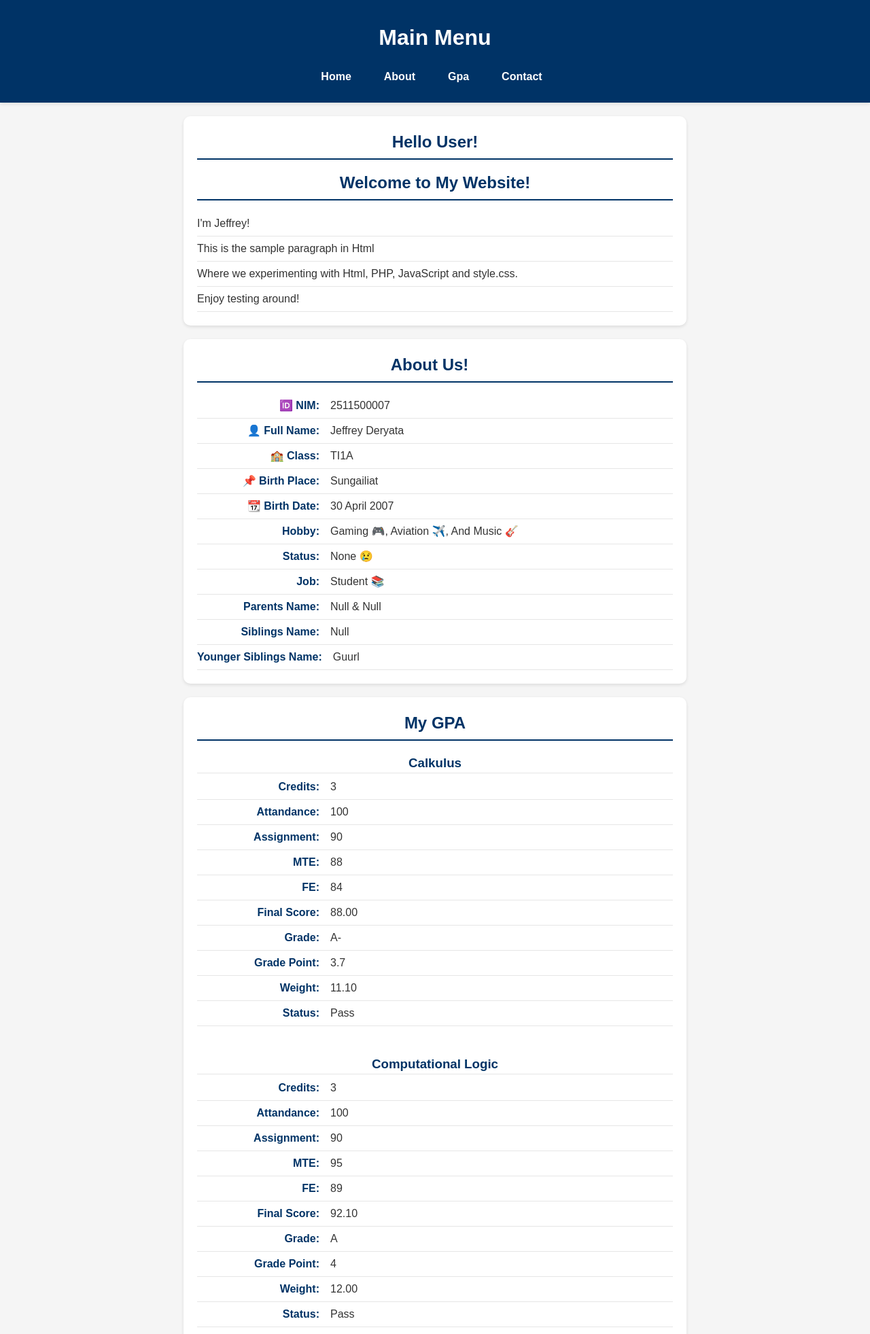
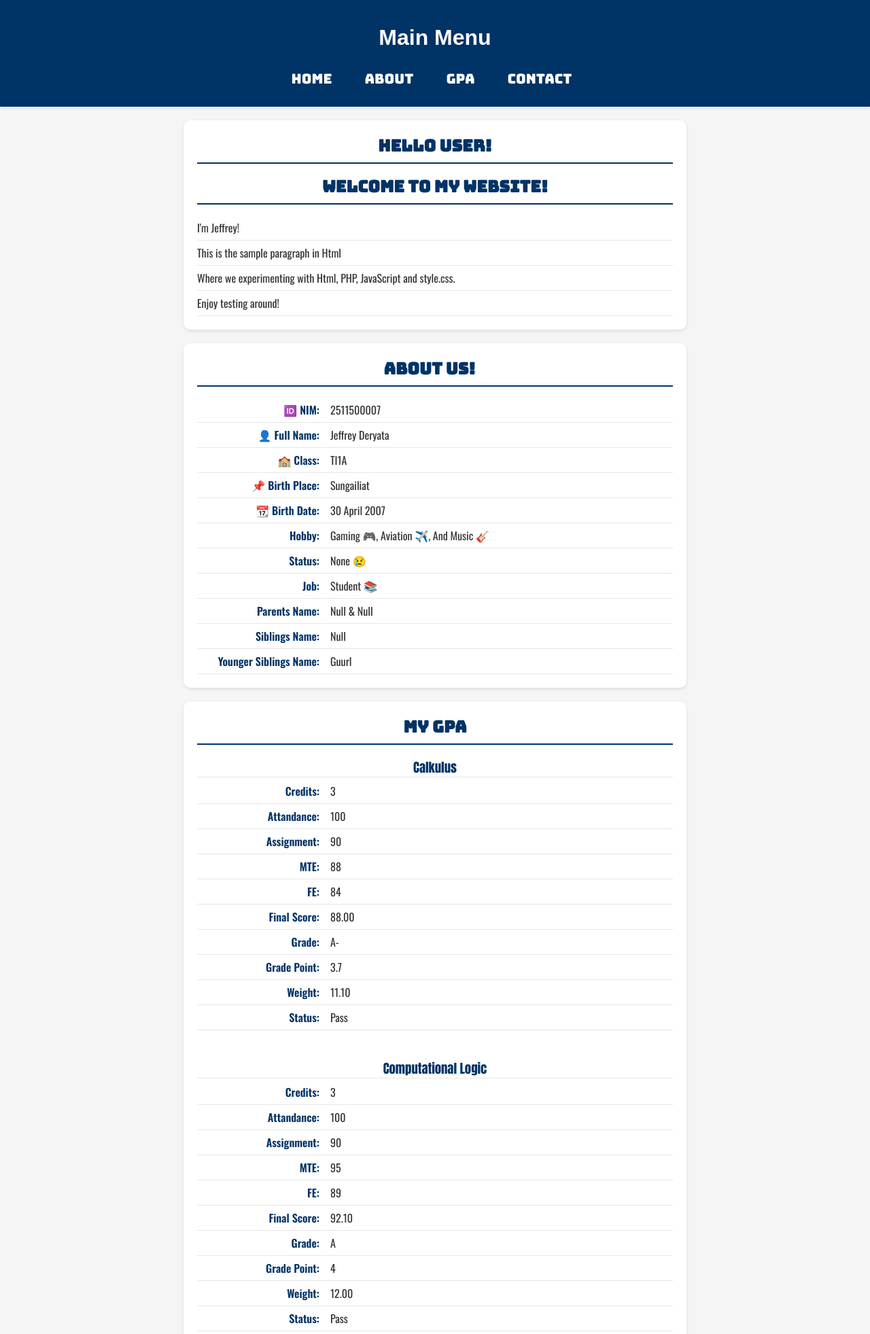
Before and after one commit to 2511500007-Jeffre6098/2511500007-PWB-TI1A-2526, a PHP site: page /pertemuan-06/index.php in a window 1280 px wide. Shown: the top 1963 px of the page at 68% size. Run offline with PHP 8.4, Linux system fonts and the light colour scheme.

Commit message:
Redesign font family and  fontstyle

```diff
--- a/Experiment/ExperimentWeb.html
+++ b/Experiment/ExperimentWeb.html
@@ -4,7 +4,7 @@
     <meta charset="UTF-8">
     <meta name="viewport" content="width=device-width, initial-scale=1.0">
     <title>Document</title>
-         <link rel="preconnect" href="https://fonts.googleapis.com">
+        <link rel="preconnect" href="https://fonts.googleapis.com">
         <link rel="preconnect" href="https://fonts.gstatic.com" crossorigin>
         <link href="https://fonts.googleapis.com/css2?family=BBH+Sans+Hegarty&display=swap" rel="stylesheet">
         <link rel="preconnect" href="https://fonts.googleapis.com">
--- a/pertemuan-06/index.php
+++ b/pertemuan-06/index.php
@@ -5,6 +5,9 @@
     <meta charset="UTF-8">
     <meta name="viewport" content="width=device-width, initial-scale=1.0">
     <title>Document</title>
+    <link rel="preconnect" href="https://fonts.googleapis.com">
+<link rel="preconnect" href="https://fonts.gstatic.com" crossorigin>
+<link href="https://fonts.googleapis.com/css2?family=Anton&family=Bungee&family=Oswald:wght@200..700&display=swap" rel="stylesheet">
 <link rel="stylesheet" href="style.css?v=<?php echo time(); ?>"> <!-- Supaya pas di refresh halaman style.cssnya gak ke cache -->
 </head>
 <script>
@@ -106,10 +109,10 @@
             {
                 if ($hadir < 70) return "E"; // if = jika kehadiran dibawah 70 langsung E
                 elseif ($akhir >= 90) return "A"; // ifelse = jika tidak nilai akhir diatas sama dengan 90 return A
-                elseif ($akhir >= 80) return "A-";// tapi cek lagi kalo nilai akhir dibawah 90 tapi diatas sama dengan 80 return A-
-                elseif ($akhir >= 75) return "B+";// jadi atau kembali = return fungsinya untuk memberikan hasil dari function ke variabel menjadi value jika ifelse mendeteksi valuenya sesuai
-                elseif ($akhir >= 70) return "B";// tapi kalo di cek sama ifelse nya ga sesuai, si kode returnnya lanjut ngecek kebawah terus sampai perintah ifelse nya true
-                elseif ($akhir >= 65) return "B-";// kalo ga sesuai semua, jadi else return E
+                elseif ($akhir >= 80) return "A-"; // tapi cek lagi kalo nilai akhir dibawah 90 tapi diatas sama dengan 80 return A-
+                elseif ($akhir >= 75) return "B+"; // jadi atau kembali = return fungsinya untuk memberikan hasil dari function ke variabel menjadi value jika ifelse mendeteksi valuenya sesuai
+                elseif ($akhir >= 70) return "B"; // tapi kalo di cek sama ifelse nya ga sesuai, si kode returnnya lanjut ngecek kebawah terus sampai perintah ifelse nya true
+                elseif ($akhir >= 65) return "B-"; // kalo ga sesuai semua, jadi else return E
                 elseif ($akhir >= 60) return "C+";
                 elseif ($akhir >= 55) return "C";
                 elseif ($akhir >= 50) return "C-";
@@ -121,9 +124,9 @@
             {
                 switch ($grade) { // switch dan case fungsinya sama kaya ifelse, cuma ini lebih rapi kalo banyak kondisi yang mau dicek
                     case "A":
-                        return 4.0;// float itu tipe data desimal
+                        return 4.0; // float itu tipe data desimal
                     case "A-":
-                        return 3.7;// sebenarnya bisa juga ditulis if ($grade == "A-") { return 3.7; } tapi kalo banyak kondisi mending pake switch case biar rapi dan ga panjang :v
+                        return 3.7; // sebenarnya bisa juga ditulis if ($grade == "A-") { return 3.7; } tapi kalo banyak kondisi mending pake switch case biar rapi dan ga panjang :v
                     case "B+":
                         return 3.3;
                     case "B":
@@ -174,7 +177,7 @@
             $IPK = $totalBobot / $totalSKS; // ini ngitung IPK dengan cara total bobot dibagi total SKS
 
             function display($nama, $sks, $hadir, $tugas, $uts, $uas, $akhir, $grade, $mutu, $bobot, $status)
-            {// function ini buat nampilin data per matkul jadi ga usah nulis manual satu per satu yey :>
+            { // function ini buat nampilin data per matkul jadi ga usah nulis manual satu per satu yey :>
                 echo "<h3>$nama</h3>";
                 echo "<p><strong>Credits:</strong> $sks</p>";
                 echo "<p><strong>Attandance:</strong> $hadir</p>";
--- a/pertemuan-06/style.css
+++ b/pertemuan-06/style.css
@@ -4,7 +4,7 @@ html {
 
 body {
     margin: 0;
-    font-family: Arial, sans-serif;
+    font-family: 'BHH Sans Bogle', sans-serif;
     background-color: #f5f5f5;
     color: #333;
     line-height: 1.5;
@@ -32,27 +32,27 @@ header ul {
 header li a {
     text-decoration: none;
     color: #ffffff;
-    font-weight: 600;
-    font-size: medium;
+    font-size: 20px;
+    font-family: "Bungee", sans-serif;
     padding: 6px 20px;
 }
 
 header li a:hover {
     background-color: #85020d;
-    border-radius: 6px;
+    border-radius: 7px;
     transition: background-color 0.3s ease;
 }
 
 header li a:focus {
     outline: 2px solid #fff;
     outline-offset: 2px;
-    border-radius: 6px;
+    border-radius: 7px;
     background-color: rgba(255, 255, 255, 0.15);
 }
 
 header li a:active {
     background-color: #cc04a1;
-    transform: translateY(1px);
+    transform: translateY(1.5px);
 }
 .menu-toggle {
     display: none;
@@ -79,6 +79,7 @@ header li a:active {
 #about h2,
 #gpa h2,
 #contact h2 {
+    font-family: "Bungee", sans-serif;
     color: #003366;
     margin-top: 0;
     padding-bottom: 6px;
@@ -88,6 +89,8 @@ header li a:active {
 }
 
 #gpa h3 {
+    font-family: "Anton", sans-serif;
+    font-weight: 200;
     color: #003366;
     margin-bottom: 2px;
     text-align: center;
@@ -99,6 +102,7 @@ header li a:active {
 #about p,
 #gpa p,
 #contact label {
+    font-family: "Oswald", sans-serif;
     display: flex;
     justify-content: flex-start;
     align-items: baseline;
@@ -131,6 +135,7 @@ header li a:active {
 }
 
 #contact button {
+    font-family: "Bungee", sans-serif;
     margin-top: 10px;
     display: inline-block;
     padding: 10px 24px;
```
Lines whose indentation alone changed are shown as unchanged.
